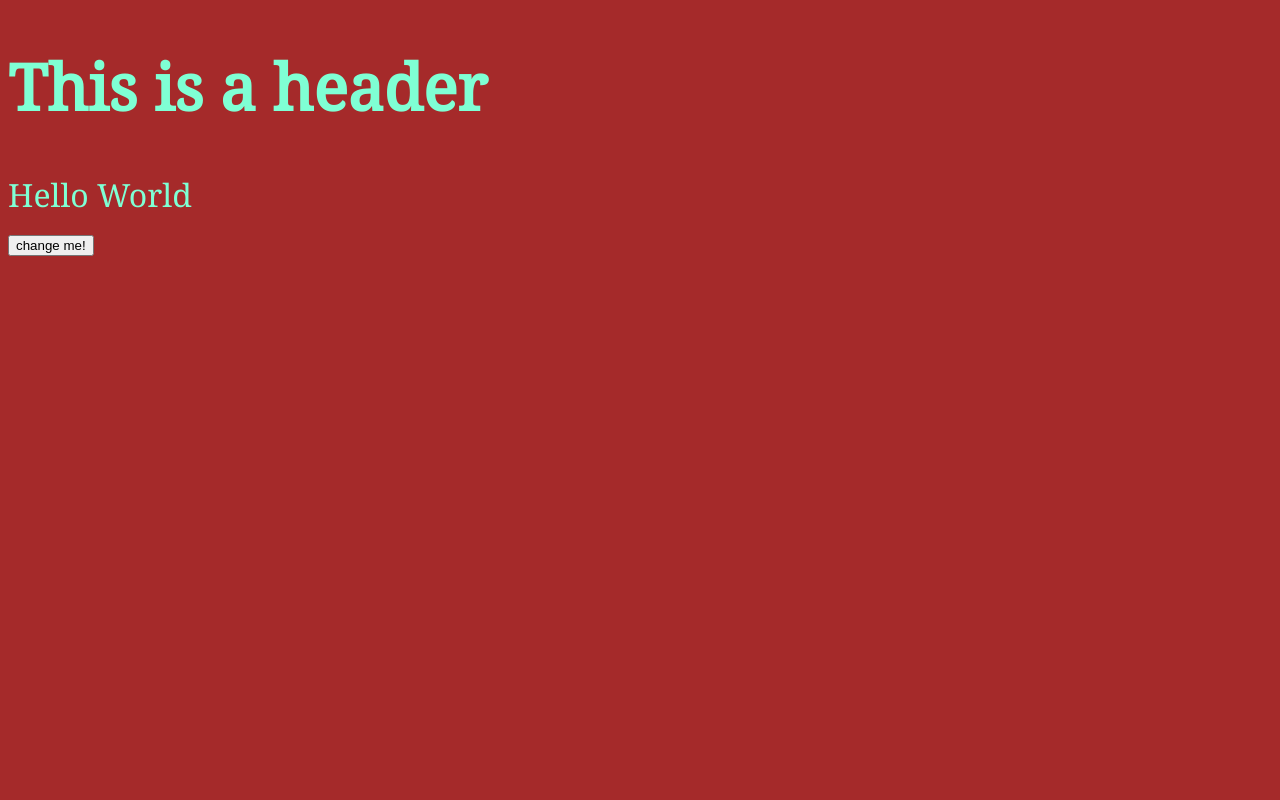
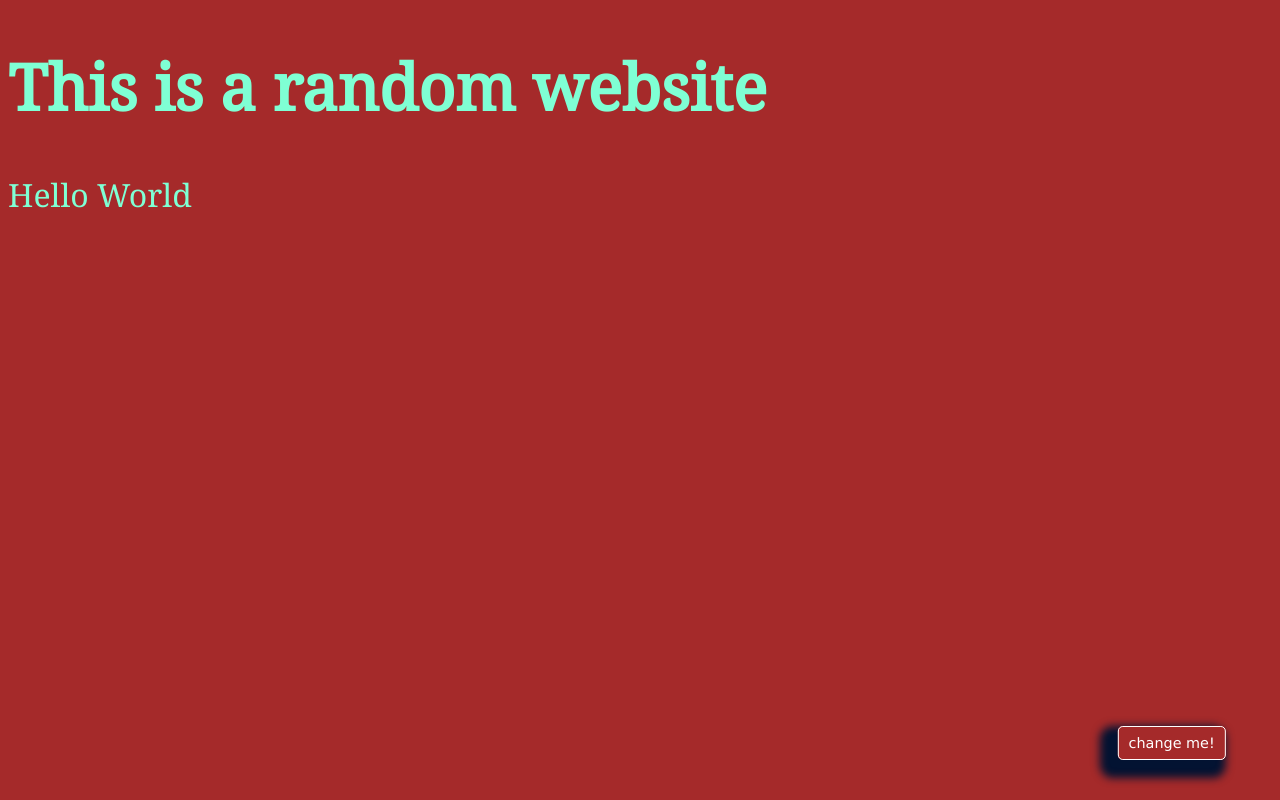
Before and after one commit to stxwright/websites, a plain HTML site: page index.html in a window 1280 px wide. Drawn offline with Linux system fonts and the light colour scheme.

Commit message:
Moved the change me button and changed the styling

```diff
--- a/index.html
+++ b/index.html
@@ -14,10 +14,10 @@
 </head>
 
 <body>
-    <h1>This is a header</h1>
+    <h1>This is a random website</h1>
     <div id="demo">Hello World</div>
 
-    <button onclick="myFunction()">change me!</button>
+    <button class="btn" onclick="myFunction()">change me!</button>
 </body>
 
 </html>
--- a/mystyle.css
+++ b/mystyle.css
@@ -4,3 +4,29 @@ body {
   font-size: xx-large;
   font-family: "Noto Serif", serif;
 }
+
+.btn {
+  position: fixed;
+  bottom: 5%;
+  right: 0px;
+  transform: translateX(-50%);
+  border: 1px solid #fff;
+  border-radius: 5px;
+  font-size: 0.9rem;
+  padding: 0.5rem 0.7em;
+  background-color: transparent;
+  color: #ffffff;
+  font-family: Verdana, Geneva, Tahoma, sans-serif;
+  -webkit-font-smoothing: antialiased;
+  cursor: pointer;
+  transition: all 0.3s;
+  z-index: 11;
+
+  -webkit-box-shadow: -9px 9px 9px 9px #031332;
+  box-shadow: -9px 9px 9px 9px #031332;
+}
+
+.btn:hover {
+  background: #65a5b1;
+  color: #172e14;
+}
```
